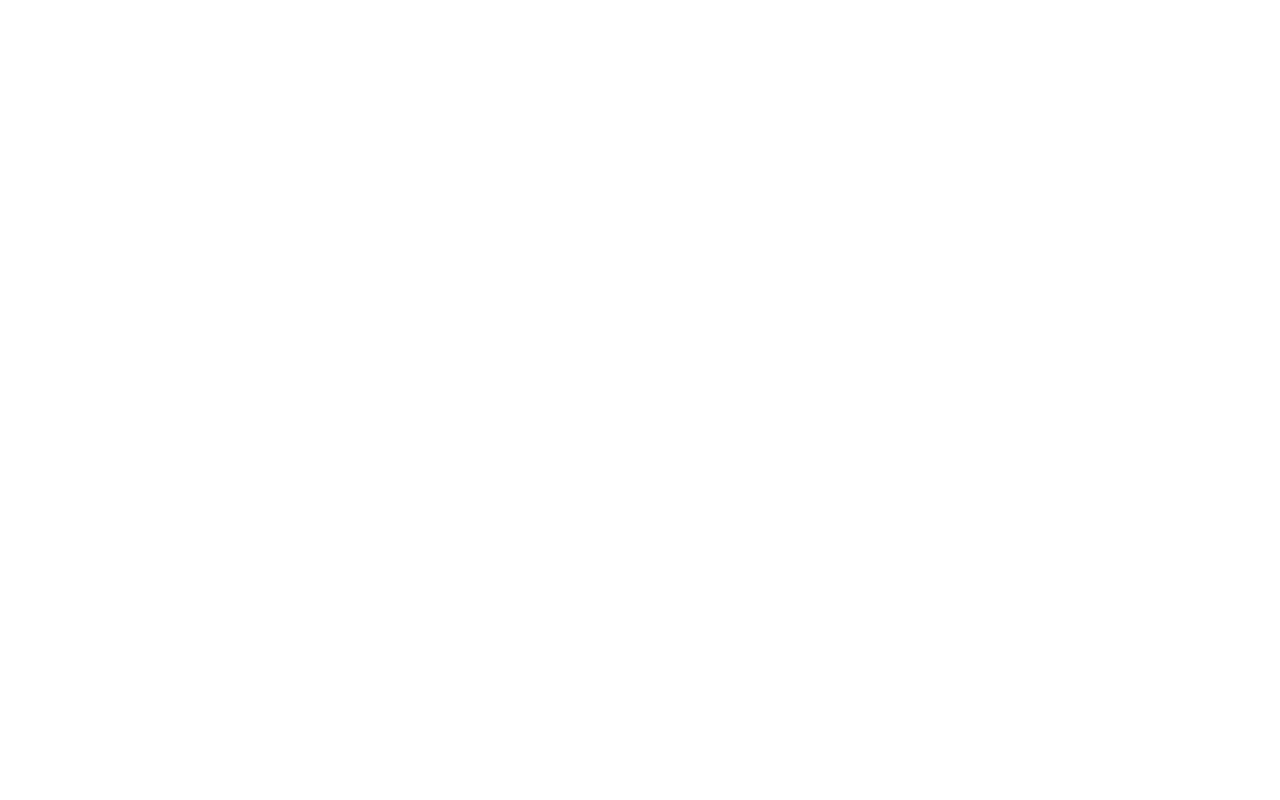
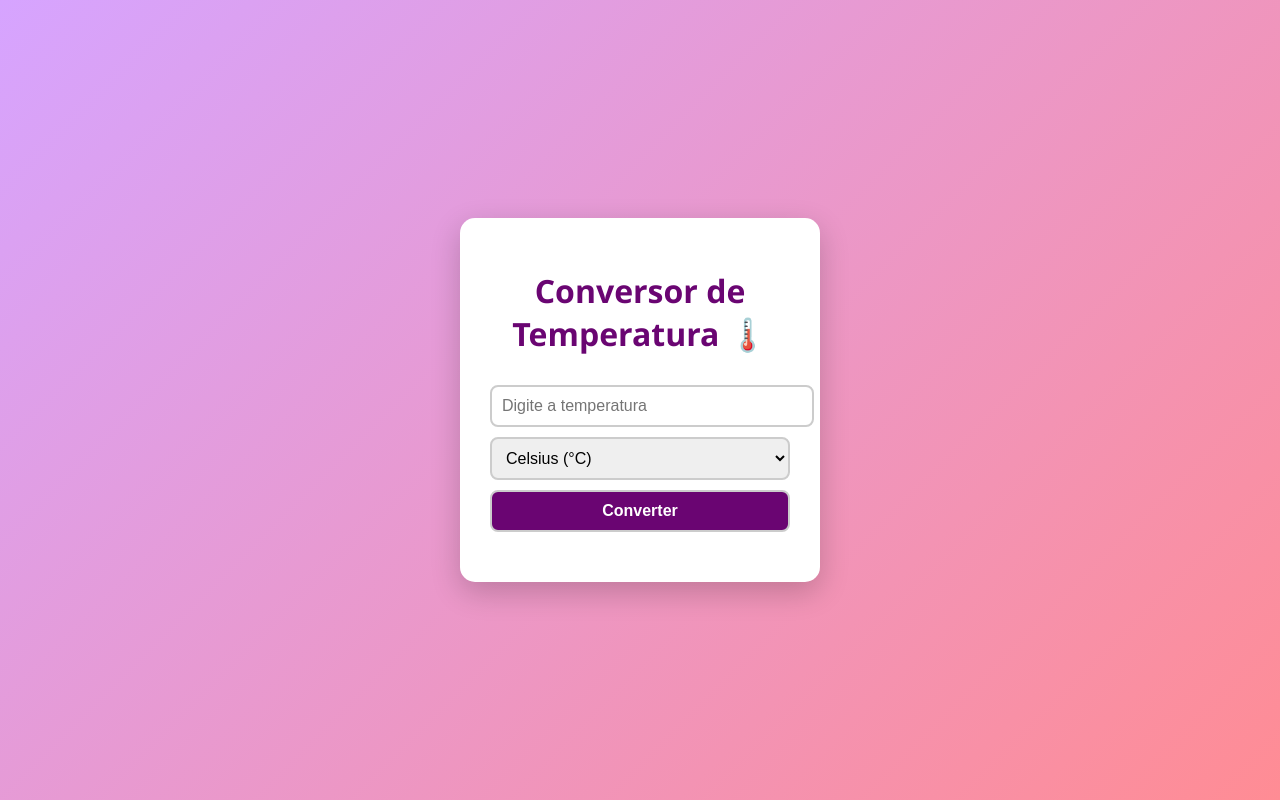
Before and after one commit to Mi-Lima/Temp_Conversor, a plain HTML site: page index.html in a window 1280 px wide. Drawn offline with Linux system fonts and the light colour scheme.

Commit message:
Finalizando conversor de temperatura usando JS, HTML E CSS

```diff
--- a/index.html
+++ b/index.html
@@ -1,11 +1,30 @@
 <!DOCTYPE html>
-<html lang="en">
+<html lang="pt-BR">
 <head>
-    <meta charset="UTF-8">
-    <meta name="viewport" content="width=device-width, initial-scale=1.0">
-    <title>Conversor de temperatura</title>
+  <meta charset="UTF-8" />
+  <meta name="viewport" content="width=device-width, initial-scale=1.0" />
+  <title>Conversor de Temperatura</title>
+  <link rel="stylesheet" href="style.css" />
 </head>
 <body>
+  <div class="container">
+    <h1>Conversor de Temperatura 🌡️</h1>
 
+    <div class="converter">
+      <input type="number" id="inputTemp" placeholder="Digite a temperatura" />
+
+      <select id="inputUnit">
+        <option value="celsius">Celsius (°C)</option>
+        <option value="fahrenheit">Fahrenheit (°F)</option>
+        <option value="kelvin">Kelvin (K)</option>
+      </select>
+
+      <button onclick="converter()">Converter</button>
+
+      <div id="resultados" class="result"></div>
+    </div>
+  </div>
+
+  <script src="script.js"></script>
 </body>
 </html>
--- a/script.js
+++ b/script.js
@@ -1,6 +1,36 @@
-function converterCtoF(tempC) {
-    const tempF = (tempC * 9/5) + 32;
-    console.log(`Temperatura = ${tempF} F`);
+function converter() {
+  const valor = parseFloat(document.getElementById("inputTemp").value);
+  const unidade = document.getElementById("inputUnit").value;
+  const resultadoDiv = document.getElementById("resultados");
+
+  if (isNaN(valor)) {
+    resultadoDiv.innerHTML = "Digite uma temperatura válida.";
+    return;
+  }
+
+  let celsius, fahrenheit, kelvin;
+
+  switch (unidade) {
+    case "celsius":
+      celsius = valor;
+      fahrenheit = (valor * 9) / 5 + 32;
+      kelvin = valor + 273.15;
+      break;
+    case "fahrenheit":
+      celsius = ((valor - 32) * 5) / 9;
+      fahrenheit = valor;
+      kelvin = celsius + 273.15;
+      break;
+    case "kelvin":
+      celsius = valor - 273.15;
+      kelvin = valor;
+      fahrenheit = (celsius * 9) / 5 + 32;
+      break;
+  }
+
+  resultadoDiv.innerHTML = `
+    <p><strong>Celsius:</strong> ${celsius.toFixed(2)} °C</p>
+    <p><strong>Fahrenheit:</strong> ${fahrenheit.toFixed(2)} °F</p>
+    <p><strong>Kelvin:</strong> ${kelvin.toFixed(2)} K</p>
+  `;
 }
-
-converterCtoF(30)
--- /dev/null
+++ b/style.css
@@ -0,0 +1,54 @@
+body {
+  margin: 0;
+  padding: 0;
+  box-sizing: border-box;
+  font-family: 'Segoe UI', sans-serif;
+  background: linear-gradient(135deg, #d6a4ff, #ff8c94);
+  height: 100vh;
+  display: flex;
+  justify-content: center;
+  align-items: center;
+}
+
+.container {
+  background: white;
+  padding: 30px;
+  border-radius: 15px;
+  box-shadow: 0 10px 30px rgba(0, 0, 0, 0.2);
+  text-align: center;
+  width: 300px;
+}
+
+h1 {
+  color: #6a0572;
+  margin-bottom: 20px;
+}
+
+.converter input,
+.converter select,
+.converter button {
+  width: 100%;
+  padding: 10px;
+  margin-top: 10px;
+  border: 2px solid #ccc;
+  border-radius: 8px;
+  font-size: 1rem;
+}
+
+.converter button {
+  background-color: #6a0572;
+  color: white;
+  cursor: pointer;
+  font-weight: bold;
+  transition: background 0.3s;
+}
+
+.converter button:hover {
+  background-color: #a34ab0;
+}
+
+.result {
+  margin-top: 20px;
+  font-size: 1.1rem;
+  color: #333;
+}
```
